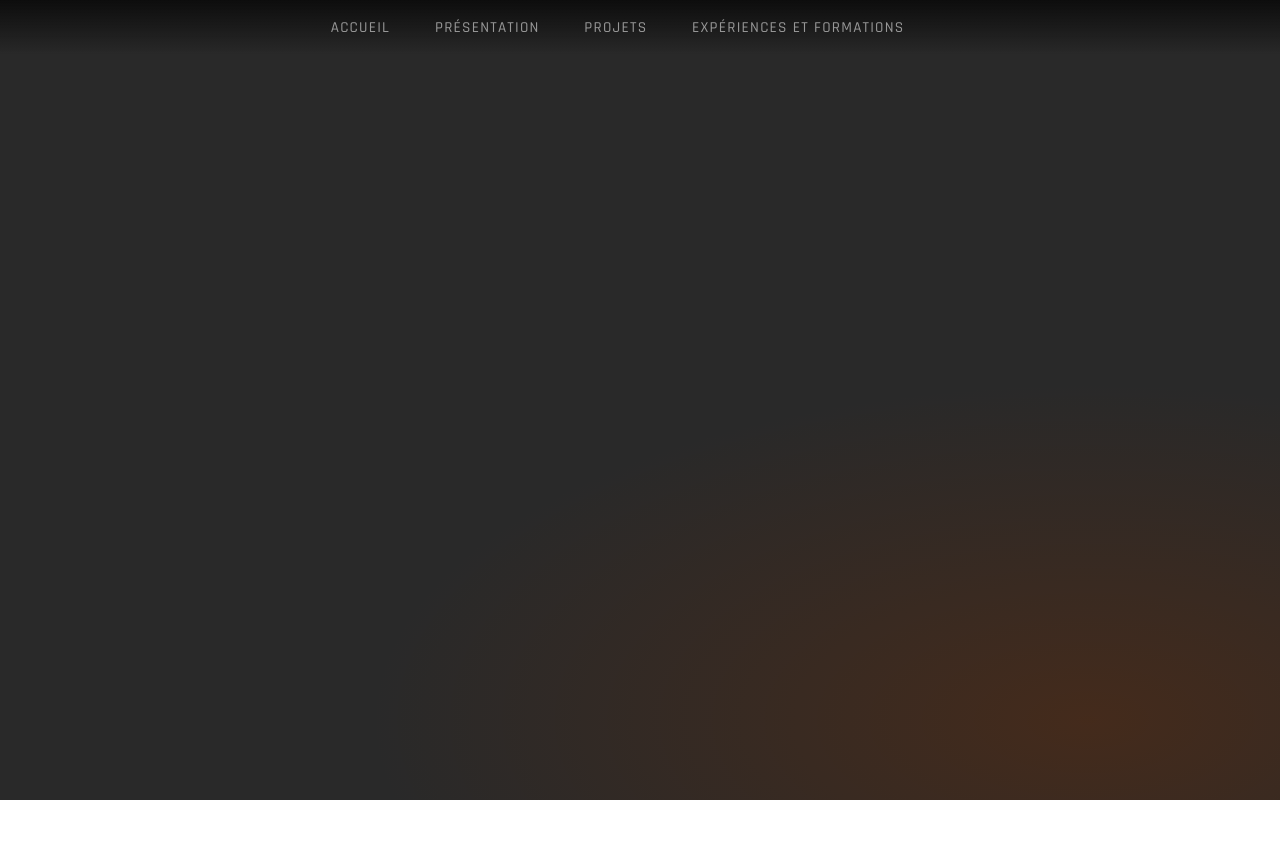
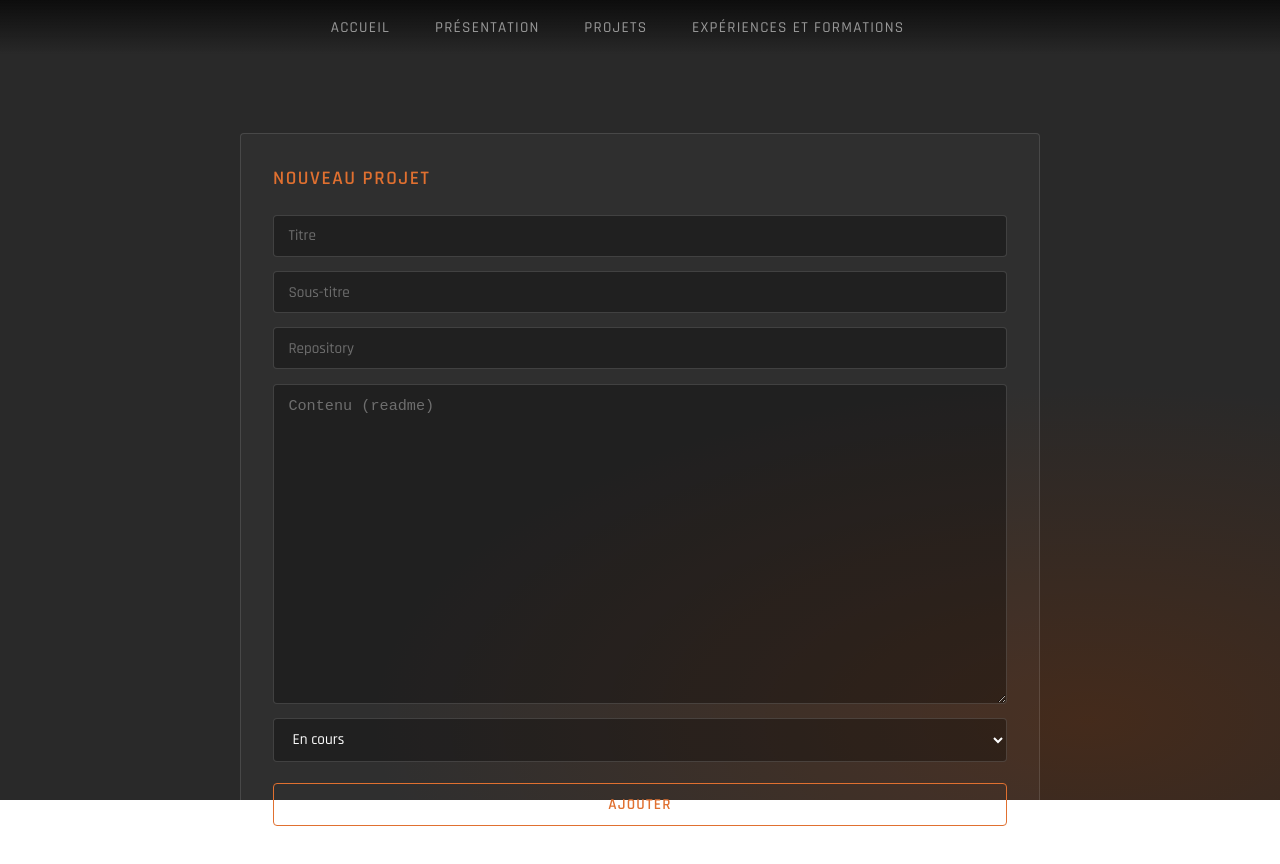
Before and after one commit to Dunkan6413/portfolio, a React (Vite) app in the folder client/: page /new-project in a window 1280 px wide. Shown: the top 864 px of the page. Before the commit the page ends 800 px from the top, so only its background shows below. Built offline with nearby package versions, Linux system fonts and the light colour scheme; no server answers.

Commit message:
Added NewProject addition, but doesn't work. TODO : FIX PROJECT CREATION

```diff
--- a/client/src/App.jsx
+++ b/client/src/App.jsx
@@ -1,37 +1,38 @@
 //#region imports
-import { useState } from 'react';
-import './App.css';
-import { BrowserRouter, Route, Routes } from 'react-router-dom';
-import Navbar from './components/Navbar';
+import { useState } from "react";
+import "./App.css";
+import { BrowserRouter, Route, Routes } from "react-router-dom";
+import Navbar from "./components/Navbar";
 import Layout from "./assets/Layout";
-import Accueil from './pages/Accueil';
-import Presentation from './pages/Presentation';
-import Projects from './pages/Projects';
-import ExpForm from './pages/ExpForm';
-import Dashboard from './pages/Dashboard';
-import Login from './pages/Login';
-import Register from './pages/Register';
+import Accueil from "./pages/Accueil";
+import Presentation from "./pages/Presentation";
+import Projects from "./pages/Projects";
+import ExpForm from "./pages/ExpForm";
+import Dashboard from "./pages/Dashboard";
+import Login from "./pages/Login";
+import Register from "./pages/Register";
+import NewProject from "./pages/NewProject";
 //#endregion
 
 function App() {
-
   return (
     <div>
       <BrowserRouter>
         <Layout>
           <Routes>
-        <Route path='' element={<Accueil/>} />
-        <Route path='/presentation' element={<Presentation />} />
-        <Route path='/projects' element={<Projects />} />
-        <Route path='/expAndForm' element={<ExpForm />} />
-        <Route path='/admin' element={<Dashboard />} />
-        <Route path='/login' element={<Login />} />
-        <Route path='/register' element={<Register />} />
+            <Route path="" element={<Accueil />} />
+            <Route path="/presentation" element={<Presentation />} />
+            <Route path="/projects" element={<Projects />} />
+            <Route path="/expAndForm" element={<ExpForm />} />
+            <Route path="/login" element={<Login />} />
+            <Route path="/register" element={<Register />} />
+            <Route path="/admin" element={<Dashboard />} />
+            <Route path="/new-project" element={<NewProject />} />
           </Routes>
         </Layout>
       </BrowserRouter>
     </div>
-  )
+  );
 }
 
-export default App
+export default App;
--- a/client/src/components/Navbar.jsx
+++ b/client/src/components/Navbar.jsx
@@ -38,7 +38,7 @@ export default function Navbar() {
       {isLogged ? (
         <div className="nav-admin-group">
           <button className="nav-link" onClick={handleLogout} style={{ background: "none", border: "none", cursor: "pointer" }}>Se déconnecter</button>
-          <Link to="/dashboard" className={`nav-link ${location.pathname === "/login" ? "active" : ""}`}>Admin</Link>
+          <Link to="/admin" className={`nav-link ${location.pathname === "/login" ? "active" : ""}`}>Admin</Link>
         </div>
       ) : (
         <div></div>
--- /dev/null
+++ b/client/src/pages/NewProject.jsx
@@ -0,0 +1,75 @@
+import React, { useState } from "react";
+import { useNavigate } from "react-router-dom";
+import "../pagesCSS/NewProject.css";
+
+export default function NewProject() {
+  const [user, setUser] = useState([]);
+  const navigate = useNavigate();
+
+  const [title, setTitle] = useState('');
+  const [subtitle, setSubtitle] = useState('');
+  const [repo, setRepo] = useState('');
+  const [readme, setReadme] = useState('');
+  const [type, setType] = useState('');
+
+  async function getAdmin() {
+    try {
+      const response = await fetch("http://localhost:3000/admin", {
+        method: "GET",
+        credentials: "include",
+      });
+      if (!response.ok) {
+        throw new Error("Access denied");
+      }
+      const data = await response.json();
+      setUser(data);
+    } catch (err) {
+      console.log(err);
+      navigate("/login");
+    }
+  }
+
+  async function handleSubmit(e) {
+  e.preventDefault();
+  try {
+    const response = await fetch('http://localhost:3000/auth/addProject', {
+      method: 'POST',
+      credentials: 'include',
+      headers: { 'Content-Type': 'application/json' },
+      body: JSON.stringify({ title, subtitle, repo, readme, type })
+    });
+
+    console.log('STATUS:', response.status);
+
+    if (!response.ok) {
+      const errorText = await response.text();
+      console.log('ERROR BODY:', errorText);
+      throw new Error("Couldn't add project");
+    }
+
+    const data = await response.json();
+    console.log(data);
+    navigate('/dashboard');
+  } catch (err) {
+    console.log(err);
+  }
+}
+
+  return(
+    <main className="new-project">
+        <form onSubmit={handleSubmit} className="new-project-form">
+            <h1 className="new-project-title">Nouveau projet</h1>
+            <input type="text" placeholder="Titre" onChange={(e) => setTitle(e.target.value)} required />
+            <input type="text" placeholder="Sous-titre" onChange={(e) => setSubtitle(e.target.value)} required />
+            <input type="text" placeholder="Repository" onChange={(e) => setRepo(e.target.value)} required />
+            <textarea placeholder="Contenu (readme)" rows={8} onChange={(e) => setReadme(e.target.value)} required />
+            <select name="type" id="type" onChange={(e) => setType(e.target.value)} required>
+                <option value="doing">En cours</option>
+                <option value="done">Réalisé</option>
+                <option value="planned">Prévu</option>
+            </select>
+            <button type="submit">Ajouter</button>
+        </form>
+    </main>
+  )
+}
--- /dev/null
+++ b/client/src/pagesCSS/Dashboard.css
@@ -0,0 +1,71 @@
+.dashboard {
+  position: relative;
+  z-index: 10;
+  padding: 6rem 3rem 4rem;
+  font-family: 'Rajdhani', sans-serif;
+  color: #ffffff;
+}
+
+.dashboard-title {
+  font-size: 1.4rem;
+  font-weight: 600;
+  letter-spacing: 0.08em;
+  text-transform: uppercase;
+  color: #e07030;
+  margin-bottom: 0.5rem;
+}
+
+.dashboard-subtitle {
+  color: rgba(255, 255, 255, 0.55);
+  font-size: 0.95rem;
+  margin-bottom: 2.5rem;
+}
+
+.dashboard-grid {
+  display: grid;
+  grid-template-columns: repeat(3, 1fr);
+  gap: 1.5rem;
+  max-width: 1100px;
+}
+
+.dashboard-tile {
+  display: flex;
+  flex-direction: column;
+  align-items: center;
+  justify-content: center;
+  gap: 0.8rem;
+  min-height: 220px;
+  background: rgba(255, 255, 255, 0.03);
+  border: 1px solid rgba(255, 255, 255, 0.12);
+  border-radius: 4px;
+  cursor: pointer;
+  transition: border-color 0.2s ease, background 0.2s ease, transform 0.2s ease;
+  font-family: 'Rajdhani', sans-serif;
+}
+
+.dashboard-tile:hover:not(:disabled) {
+  border-color: #e07030;
+  background: rgba(224, 112, 48, 0.06);
+  transform: translateY(-2px);
+}
+
+.dashboard-tile:disabled {
+  opacity: 0.35;
+  cursor: not-allowed;
+}
+
+.dashboard-tile-plus {
+  font-size: 2.4rem;
+  font-weight: 300;
+  color: #e07030;
+  line-height: 1;
+}
+
+.dashboard-tile-label {
+  font-size: 0.95rem;
+  font-weight: 500;
+  letter-spacing: 0.08em;
+  text-transform: uppercase;
+  color: rgba(255, 255, 255, 0.75);
+  text-align: center;
+}
--- /dev/null
+++ b/client/src/pagesCSS/NewProject.css
@@ -0,0 +1,92 @@
+.new-project {
+  display: flex;
+  flex-direction: column;
+  align-items: center;
+  justify-content: center;
+  min-height: 100vh;
+  font-family: 'Rajdhani', sans-serif;
+}
+
+.new-project-form {
+  display: flex;
+  flex-direction: column;
+  gap: 0.9rem;
+  width: 800px;
+  background: rgba(255, 255, 255, 0.03);
+  border: 1px solid rgba(255, 255, 255, 0.12);
+  border-radius: 4px;
+  padding: 2rem;
+}
+
+.new-project-title {
+  font-size: 1.2rem;
+  font-weight: 600;
+  letter-spacing: 0.08em;
+  text-transform: uppercase;
+  color: #e07030;
+  margin-bottom: 0.6rem;
+}
+
+.new-project-form input,
+.new-project-form textarea,
+.new-project-form select {
+  font-family: 'Rajdhani', sans-serif;
+  font-size: 0.95rem;
+  font-weight: 500;
+  color: #ffffff;
+  background: rgba(0, 0, 0, 0.3);
+  border: 1px solid rgba(255, 255, 255, 0.15);
+  border-radius: 4px;
+  padding: 0.65rem 0.9rem;
+  outline: none;
+  transition: border-color 0.2s ease;
+  width: 100%;
+}
+
+.new-project-form input::placeholder,
+.new-project-form textarea::placeholder {
+  color: rgba(255, 255, 255, 0.35);
+}
+
+.new-project-form input:focus,
+.new-project-form textarea:focus,
+.new-project-form select:focus {
+  border-color: #e07030;
+}
+
+.new-project-form textarea {
+  resize: vertical;
+  font-family: 'Courier New', monospace;
+  line-height: 1.5;
+  min-height: 320px;
+}
+
+.new-project-form select {
+  cursor: pointer;
+}
+
+.new-project-form select option {
+  background: #1a1a1a;
+  color: #ffffff;
+}
+
+.new-project-form button {
+  margin-top: 0.4rem;
+  font-family: 'Rajdhani', sans-serif;
+  font-size: 0.95rem;
+  font-weight: 600;
+  letter-spacing: 0.08em;
+  text-transform: uppercase;
+  color: #e07030;
+  background: transparent;
+  border: 1px solid #e07030;
+  border-radius: 4px;
+  padding: 0.7rem;
+  cursor: pointer;
+  transition: background 0.2s ease, color 0.2s ease;
+}
+
+.new-project-form button:hover {
+  background: #e07030;
+  color: #0a0a0a;
+}
```
Also changed, not shown: client/src/pages/Dashboard.jsx (+37 -2 lines), 2 other files (tests, documents, lock files or other folders). Lines whose indentation alone changed are shown as unchanged.
